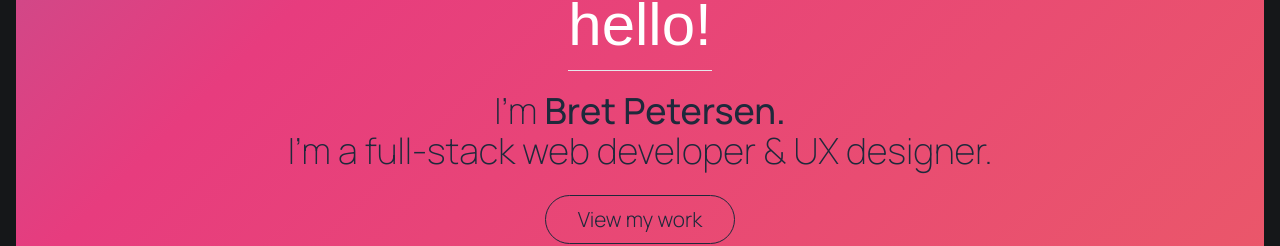
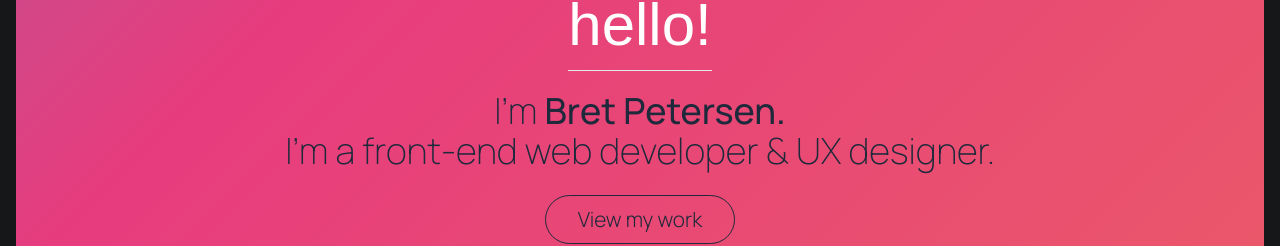
Before and after one commit to bretpeters3n/dev-portfolio-v2, a Next.js app: page / in a window 1280 px wide. Shown: the part 264-510 px from the top of the page. Built offline with nearby package versions, Linux system fonts and the light colour scheme; a web font is replaced by a local one.

Commit message:
Update resume. Change title from full-stack to front-end.

```diff
--- a/app/page.tsx
+++ b/app/page.tsx
@@ -16,7 +16,7 @@ const Home = () => {
   //   setIsActive((current) => !current)
   // }
   // const testURL = '/affirmations-app'
-  const text = `I'm a full-stack web developer & UX designer.`.split(' ')
+  const text = `I'm a front-end web developer & UX designer.`.split(' ')
 
   {
     /* TODO: Create your own favicon -> maybe '<>' */
@@ -47,7 +47,7 @@ const Home = () => {
                 animate={{ opacity: 1 }}
                 transition={{ duration: 0.25 }}
               > */}
-              I'm a full-stack web developer & UX designer.
+              I'm a front-end web developer & UX designer.
               {/* </motion.span> */}
               {/* {text.map((item, i) => (
                 <motion.span
```
Also changed, not shown: 2 other files (tests, documents, lock files or other folders).
